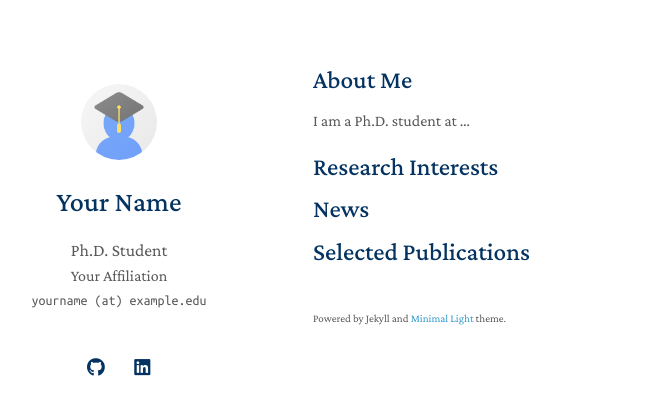
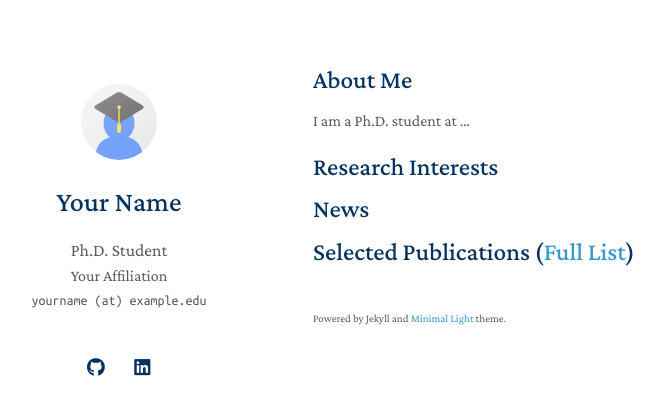
Before and after one commit to kthrn22/kthrn22.github.io, a Jekyll site: the page built from index.md, in a window 1280 px wide. Shown: the top 415 px of the page, without its empty margins (157-821 px from the left). Built offline with Jekyll 4.4.1, drawn with Linux system fonts in a browser that asks for light colours; a style sheet for code colours, icons or effects is not loaded; our own code applies the rules of GitHub Pages for plain Markdown files.

Commit message:
Update index.md

```diff
--- a/index.md
+++ b/index.md
@@ -10,4 +10,4 @@ I am a Ph.D. student at ...
 
 ## News
 
-## Selected Publications
+## Selected Publications ([Full List](https://scholar.google.com/citations?user=4plxMY8AAAAJ&hl=en))
```
